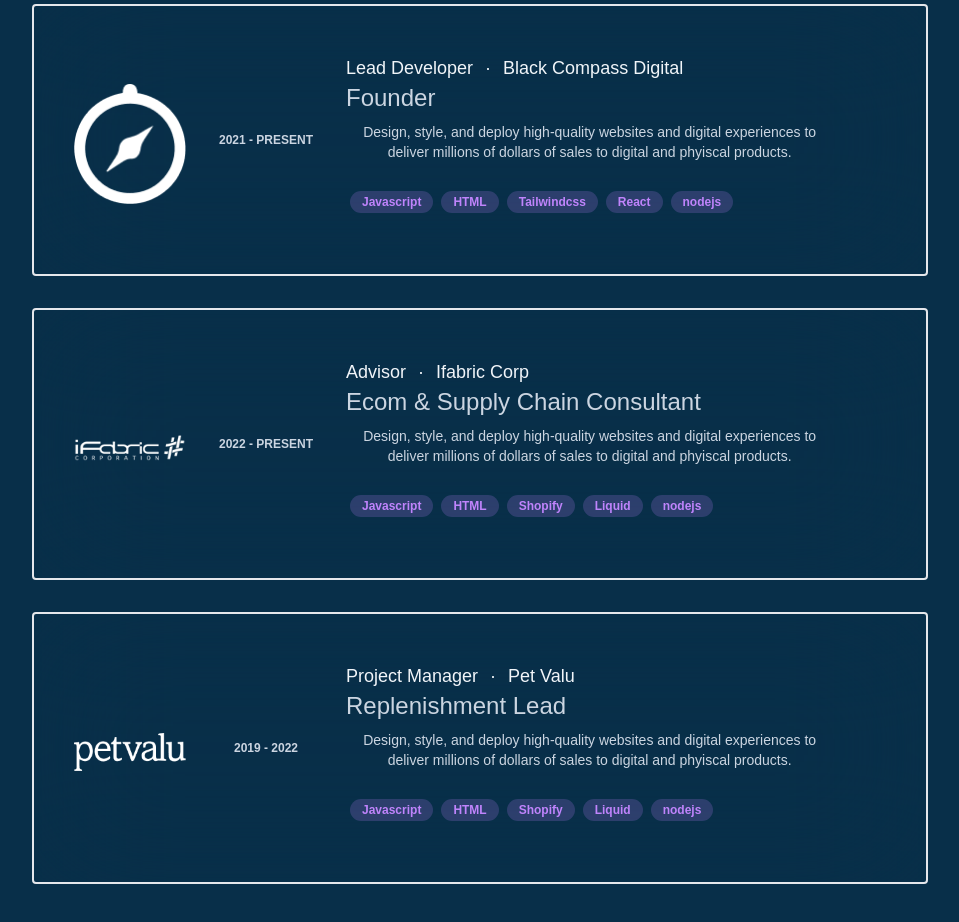
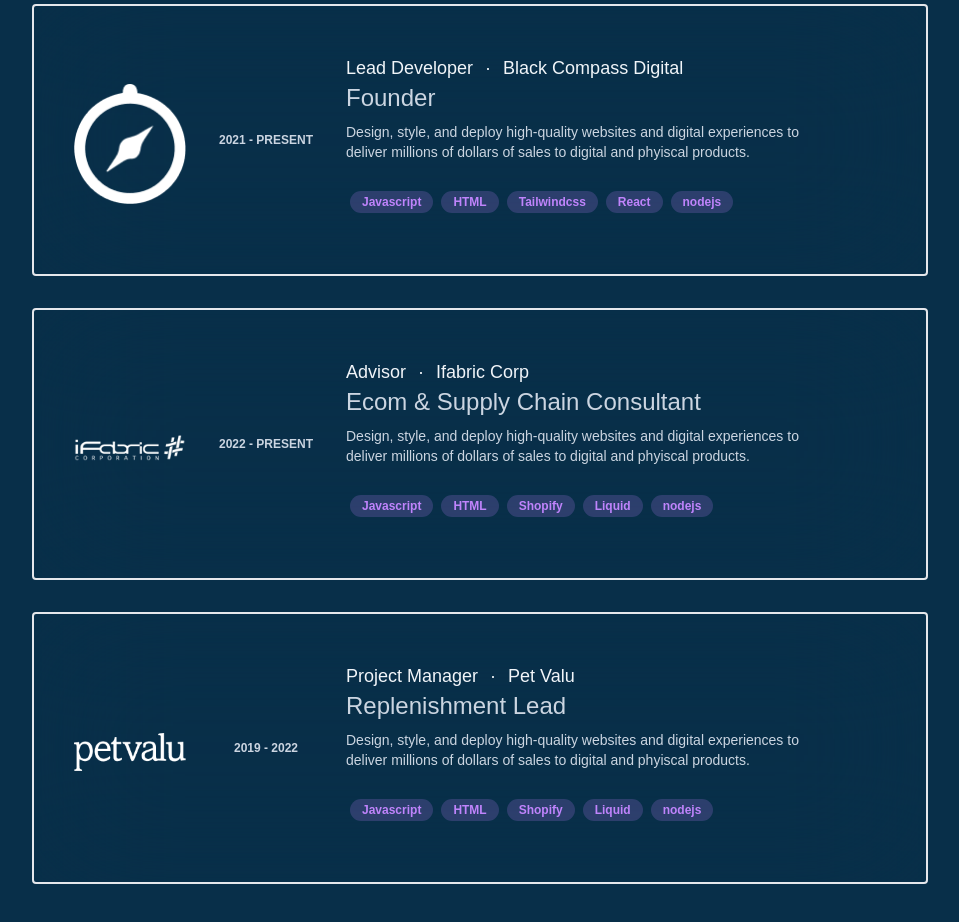
Before and after one commit to heXagon-bcd/personal_site, a React (Vite) app in the folder frontend/: page / in a window 1280 px wide. Shown: the part 1900-2822 px from the top of the page, without its empty margins (160-1119 px from the left). Built offline with nearby package versions, Linux system fonts and the light colour scheme; a web font is replaced by a local one.

Commit message:
refactor for desktop

```diff
--- a/frontend/src/components/Experiences.jsx
+++ b/frontend/src/components/Experiences.jsx
@@ -68,7 +68,7 @@ console.log("width",window.innerHeight)
                         <div className="flex justify-center text-xl md:text-lg">{item.company}</div>
                       </div>
                       <div className="flex justify-center mb-2 text-md lg:text-lg xl:text-2xl text-slate-300 md:justify-start">{item.title}</div>
-                      <div className="flex justify-center text-sm text-center md:justify-start text-slate-300 ">{item.description}</div>
+                      <div className="flex justify-center text-sm text-center md:text-left md:justify-start text-slate-300 ">{item.description}</div>
                       <div className="flex flex-row flex-wrap justify-center mt-3 mr-3 md:justify-normal">{item.technolgy.map((element) => (
                       <div className="px-1 py-1 w-min"><span className="px-3 py-1 text-xs font-semibold text-purple-400 bg-purple-400 rounded-full bg-opacity-20">{element}</span></div>
                     ))}
```
